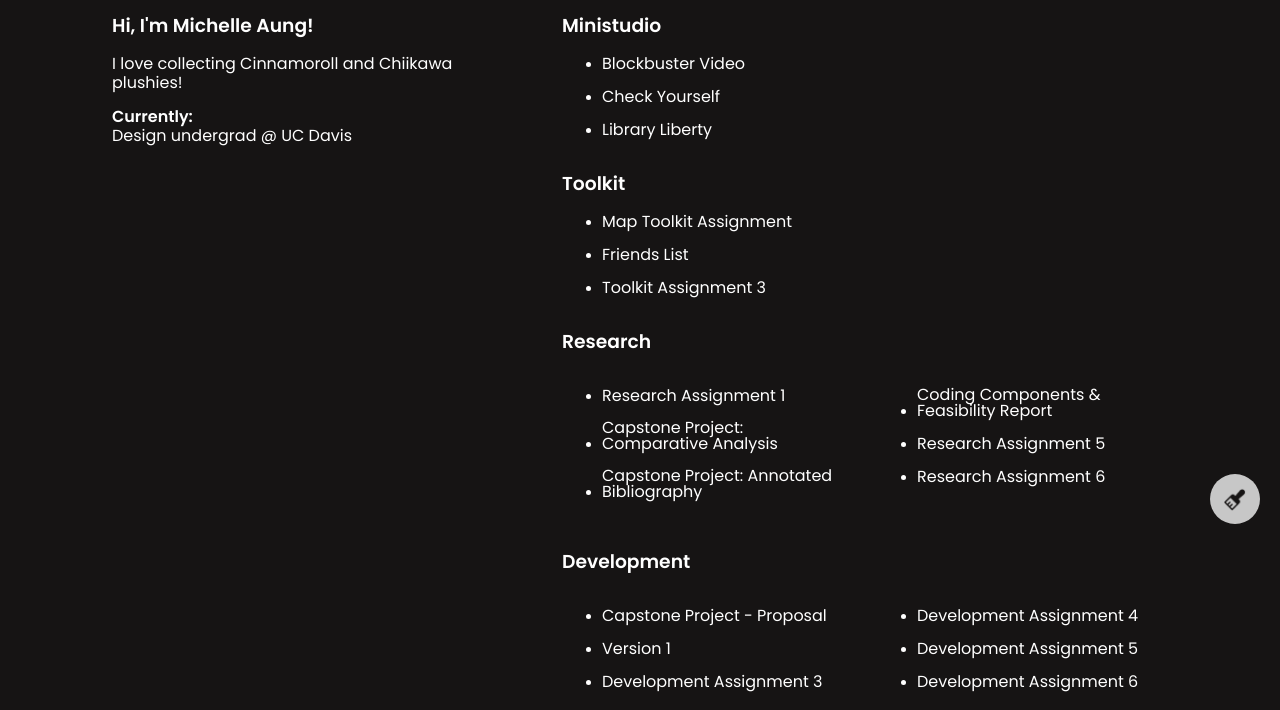
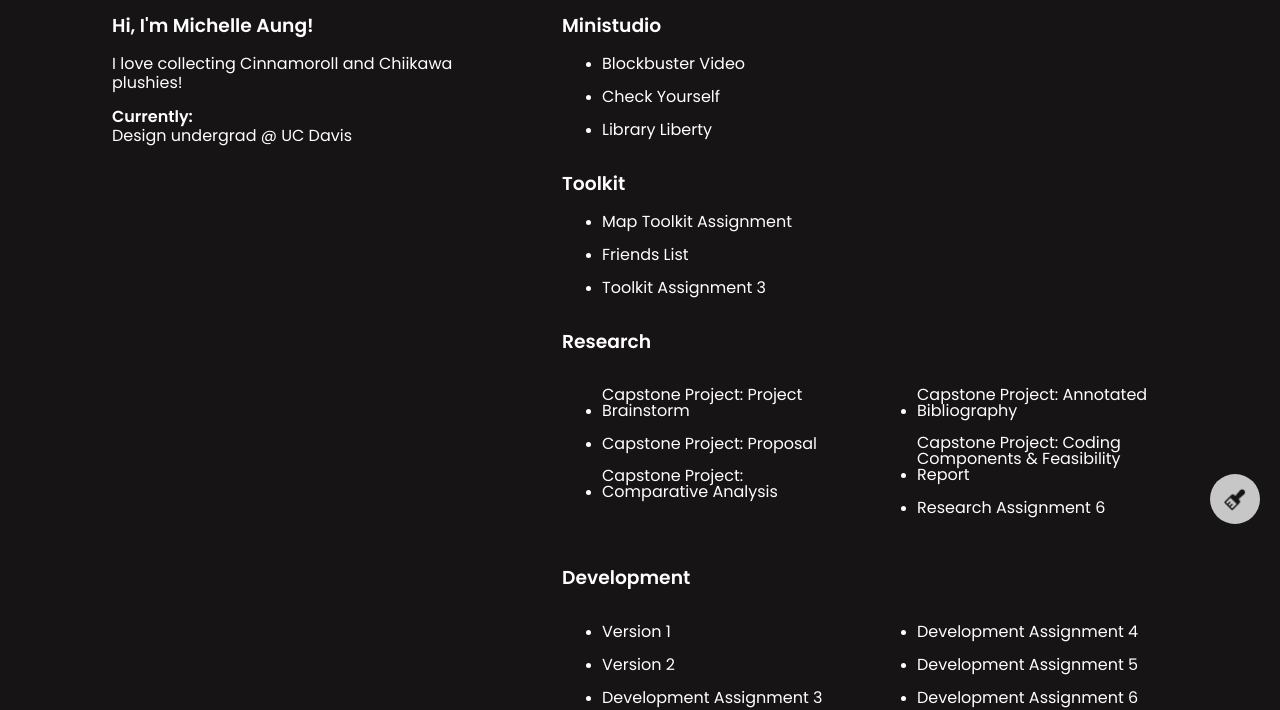
Before and after one commit to miaung/des157b, a plain HTML site: page index.html in a window 1280 px wide. Shown: the part 256-966 px from the top of the page. Drawn offline with nearby package versions, Linux system fonts and the light colour scheme.

Commit message:
rearrange stuff

```diff
--- a/index.html
+++ b/index.html
@@ -69,15 +69,15 @@
                         <section class="toolong">
                             <nav class="left">
                                 <ul>
-                                    <li><a href="https://www.figma.com/board/oiE3ETShra2vCVMBW2mLPH/Capstone-Project-Brainstorming---Michelle-Aung?node-id=0-1&t=k8QIBN6mSOtmockF-1">Research Assignment 1</a></li>
+                                    <li><a href="https://www.figma.com/board/oiE3ETShra2vCVMBW2mLPH/Capstone-Project-Brainstorming---Michelle-Aung?node-id=0-1&t=k8QIBN6mSOtmockF-1">Capstone Project: Project Brainstorm</a></li>
+                                    <li><a href="https://docs.google.com/document/d/1jRa4jmy1ETFnURvY2MVWEW7vmX3SBd2gqdNBpIubgl8/edit?usp=sharing">Capstone Project: Proposal</a></li>
                                     <li><a href="https://drive.google.com/file/d/19hEmzyD7FBVErlF2mejruELzbKV6LzJu/view?usp=sharing">Capstone Project: Comparative Analysis</a></li>
-                                    <li><a href="https://drive.google.com/file/d/1P8x8hSdhGMUBqd3Jl9Pnb7KPtMWI1Ce2/view?usp=sharing">Capstone Project: Annotated Bibliography</a></li>
                                 </ul>
                             </nav>
                             <nav class="right">
                                 <ul>
-                                    <li><a href="https://drive.google.com/file/d/1Nw93OtXxM3EbGti8pOFOtCmFHOzNMzj2/view?usp=sharing">Coding Components & Feasibility Report</a></li>
-                                    <li><a href="#">Research Assignment 5</a></li>
+                                    <li><a href="https://drive.google.com/file/d/1P8x8hSdhGMUBqd3Jl9Pnb7KPtMWI1Ce2/view?usp=sharing">Capstone Project: Annotated Bibliography</a></li>
+                                    <li><a href="https://drive.google.com/file/d/1Nw93OtXxM3EbGti8pOFOtCmFHOzNMzj2/view?usp=sharing">Capstone Project: Coding Components & Feasibility Report</a></li>
                                     <li><a href="#">Research Assignment 6</a></li>
                                 </ul>
                             </nav>
@@ -92,8 +92,8 @@
                         <section class="toolong">
                             <nav class="left">
                                 <ul>
-                                    <li><a href="https://docs.google.com/document/d/1jRa4jmy1ETFnURvY2MVWEW7vmX3SBd2gqdNBpIubgl8/edit?usp=sharing">Capstone Project - Proposal</a></li>
                                     <li><a href="version1/index.html">Version 1</a></li>
+                                    <li><a href="version2/index.html">Version 2</a></li>
                                     <li><a href="#">Development Assignment 3</a></li>
                                 </ul>
                             </nav>
```
Also changed, not shown: version2/index.html (added, +20 -0 lines), version2/script.js (added), version2/styles.css (added).
